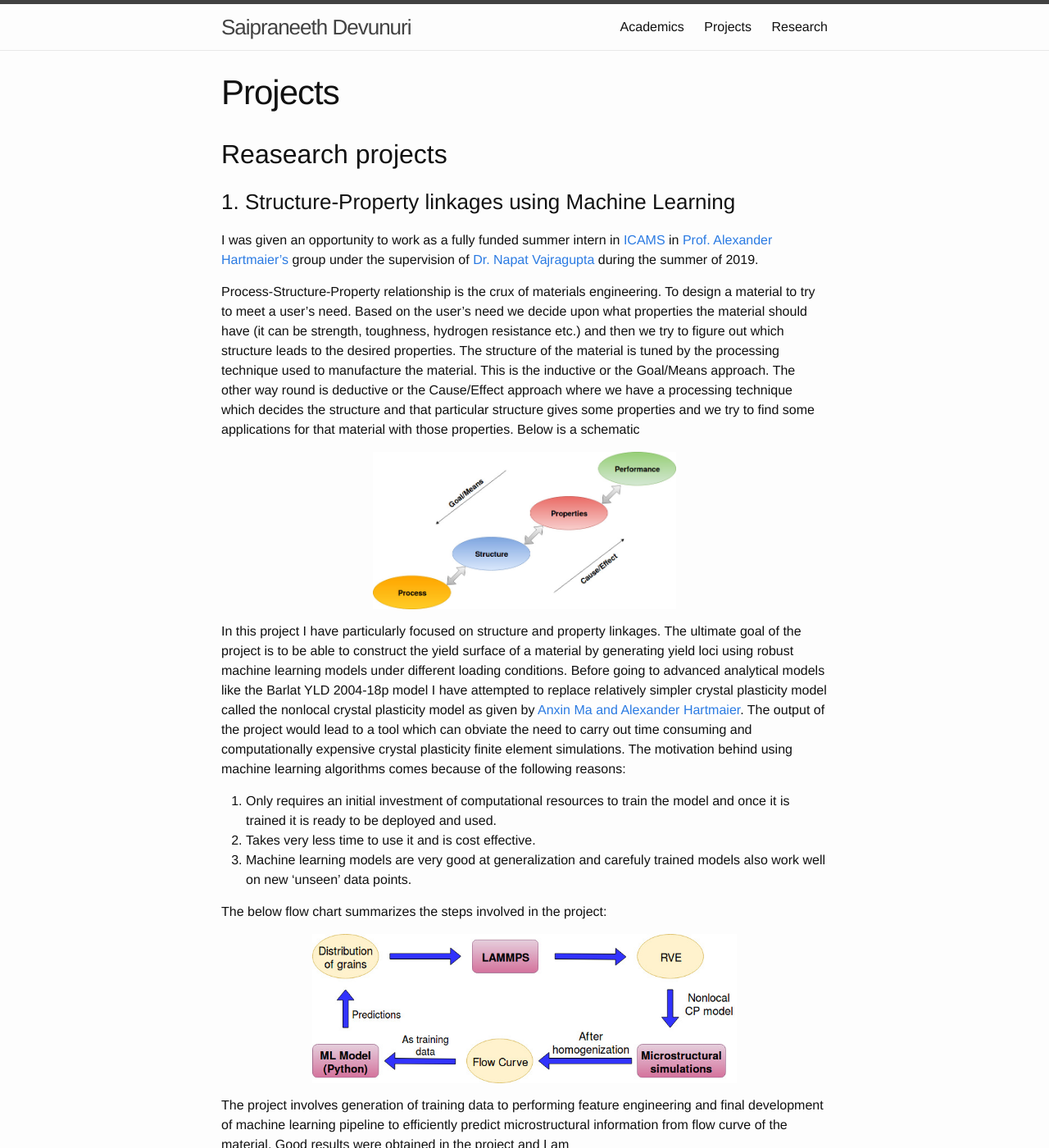
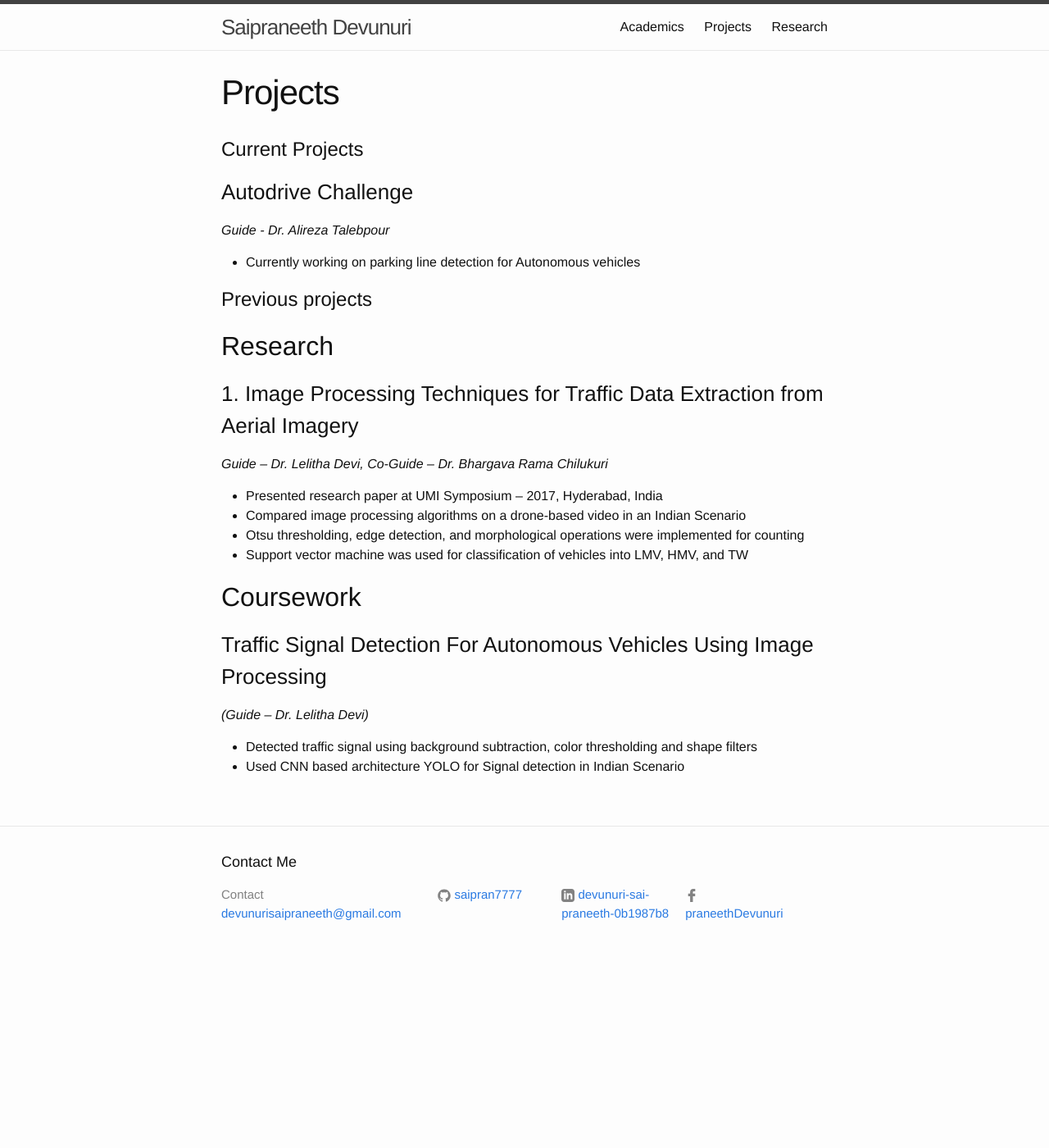
Before and after one commit to saipran7777/saipran7777.github.io, a Jekyll site: the page built from projects.md, in a window 1280 px wide and 1400 px high. Shown: the whole window at 82% size. Built offline with Jekyll 4.4.1, drawn with Linux system fonts in a browser that asks for light colours; some of the changed text lies outside the part shown.

Commit message:
changes for me

```diff
--- a/_includes/footer.html
+++ b/_includes/footer.html
@@ -2,7 +2,7 @@
 
   <div class="wrapper">
 
-    <!-- <h2 class="footer-heading">{{ site.title }}</h2> -->
+    <h2 class="footer-heading">Contact Me</h2>
 
     <div class="footer-col-wrapper">
       <div class="footer-col footer-col-1">
--- a/projects.md
+++ b/projects.md
@@ -4,62 +4,26 @@ title: Projects
 permalink: /projects
 ---
 
-## Reasearch projects
+# Current Projects
 
-### 1. Structure-Property linkages using Machine Learning
-I was given an opportunity to work as a fully funded summer intern in [ICAMS](http://www.icams.de/content/) in [Prof. Alexander Hartmaier's](http://www.icams.de/content/people/icams-staff-members/?detail=5) group under the supervision of [Dr. Napat Vajragupta](http://www.icams.de/content/people/icams-staff-members/?detail=1385) during the summer of 2019.
+### Autodrive Challenge
+*Guide - Dr. Alireza Talebpour*
+- Currently working on parking line detection for Autonomous vehicles
 
-Process-Structure-Property relationship is the crux of materials engineering. To design a material to try to meet a user's need. Based on the user's need we decide upon what properties the material should have (it can be strength, toughness, hydrogen resistance etc.) and then we try to figure  out which structure leads to the desired properties. The structure of the material is tuned by the processing technique used to manufacture the material. This is the inductive or the Goal/Means approach. The other way round is deductive or the Cause/Effect approach where we have a processing technique which decides the structure and that particular structure gives some properties and we try to find some applications for that material with those properties. Below is a schematic
+# Previous projects
+## Research
+### 1. Image Processing Techniques for Traffic Data Extraction from Aerial Imagery
+*Guide – Dr. Lelitha Devi, Co-Guide – Dr. Bhargava Rama Chilukuri*
+-	Presented research paper at UMI Symposium – 2017, Hyderabad, India
+-	Compared image processing algorithms on a drone-based video in an Indian Scenario
+-	Otsu thresholding, edge detection, and morphological operations were implemented for counting
+-	Support vector machine was used for classification of vehicles into LMV, HMV, and TW
 
-<p align="center">
-
-<img src="assets/PSPP.jpg" width="50%">
-
-</p>
-
-
-In this project I have particularly focused on structure and property linkages. The ultimate goal of the project is to be able to construct the yield surface of a material by generating yield loci using robust machine learning models under different loading conditions. Before going to advanced analytical models like the Barlat YLD 2004-18p model I have attempted to replace relatively simpler crystal plasticity model called the nonlocal crystal plasticity model as given by [Anxin Ma and Alexander Hartmaier]. The output of the project would lead to a tool which can obviate the need to carry out time consuming and computationally expensive crystal plasticity finite element simulations. The motivation behind using machine learning algorithms comes because of the following reasons:
-
-1. Only requires an initial investment of computational resources to train the model and once it is trained it is ready to be deployed and used.
-2. Takes very less time to use it and is cost effective.
-3. Machine learning models are very good at generalization and carefuly trained models also work well on new 'unseen' data points.
-
-The below flow chart summarizes the steps involved in the project:
-
-<p align="center">
-<img src="assets/flow_chart.jpg" width="70%" height="70%">
-</p>
-
-The project involves generation of training data to performing feature engineering and final development of machine learning pipeline to efficiently predict microstructural information from flow curve of the material. Good results were obtained in the project and I am
-
-### 2. Internship at Indian Institute of Sciences, Bengaluru
-
-I was selected for [Summer Research Fellowship Programme (SRFP)](http://web-japps.ias.ac.in:8080/fellowship2017/lists/result.jsp), 2017 to work as a research intern in the materials engineering department of [Indian Institue of Science, Bengaluru](http://materials.iisc.ac.in/).
-
-I worked under [Dr. Abhik Choudhury](http://materials.iisc.ac.in/faculty/abhik-choudhury/) on development of memory efficient phase field model based on the paper ["Computer simulations of two-dimensional and three-dimensional ideal grain growth"](Computer simulations of two-dimensional and three-dimensional ideal grain growth). The goal of the project was to make a develop an efficient implementation of a grain growth model such that it can comfortably run on a low end personal computer. I have made reusable package of my code so that people learning about phase field modeling can clone my [repository](https://github.com/nkc-137/Grain-Growth-Model) and play with it.
-
-<p align="left">
-  <img src="assets/simulation.gif" width="32%" class="column">
-  <img src="assets/simulations1.gif" width="32%" class="column">
-  <img src="assets/simulations2.gif" width="32%" class="column">
-
-</p>
-
-### 3. Numerical modeling in FORTRAN
-
-Studying in materials science department and having an affinity towards mathematics & computing motivated me spend the summer of 2016 to learn more about numerical modeling by working on a project under [Dr. Kanjarla Anand Krishna](https://www.iitm.ac.in/info/fac/kanjarla) in my department. The final goal was to study stress induced diffusion in materials. I have implemented various equation solvers using finite difference and spectral methods. The code can be found in my [repository](https://github.com/nkc-137/Numerical-modeling-of-diffusion).
-
-
-## Self Motivated Projects
-
-### 1. Automated tatkal train tickets booking tool
-For people with a slow computer or who are not that fast with using a computer often face the problem of not being able to book online tatkal train tickets (A system where online booking starts sharp at 11:00am and limited seats are given on a first book first serve basis). To solve this problem I have made a tool which can automatically book train tickets once the portal is open, all the user needs to do is enter his details and preferences in the code and run the code. The code will automiatically start the process at the right time. If you also want to book tatkal tickets faster than others feel free to use my [code](https://github.com/nkc-137/automation-tools).
-
-<p align="center">
-<img src="assets/tatkal.jpg" width="70%" height="70%">
-</p>
-
-
+## Coursework
+### Traffic Signal Detection For Autonomous Vehicles Using Image Processing
+*(Guide – Dr. Lelitha Devi)*
+- Detected traffic signal using background subtraction, color thresholding and shape filters
+-	Used CNN based architecture YOLO for Signal detection in Indian Scenario
 
 
 [Anxin Ma and Alexander Hartmaier]: https://doi.org/10.1080/14786435.2013.847290
```
Also changed, not shown: research.md (+5 -14 lines), assets/PSPP.jpg (deleted), assets/flow_chart.jpg (deleted), assets/profile_pic.jpg (deleted), assets/simulations1.gif (deleted), assets/simulations2.gif (deleted), assets/tatkal.jpg (deleted), assets/tatkal.png (deleted), 1 other file.
